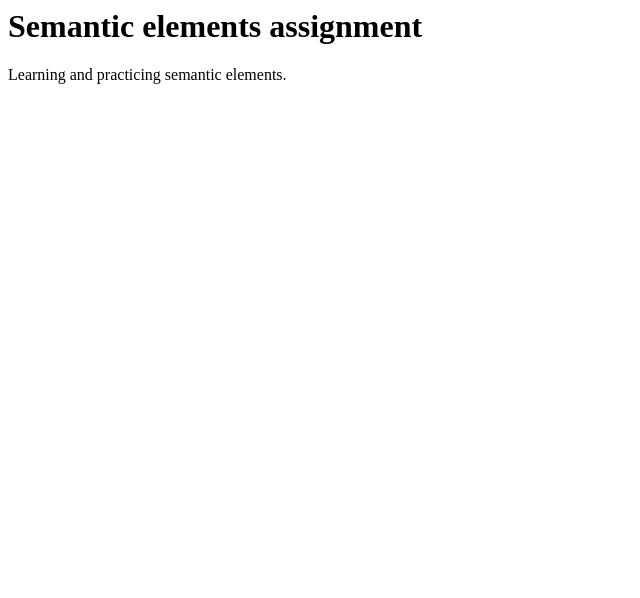
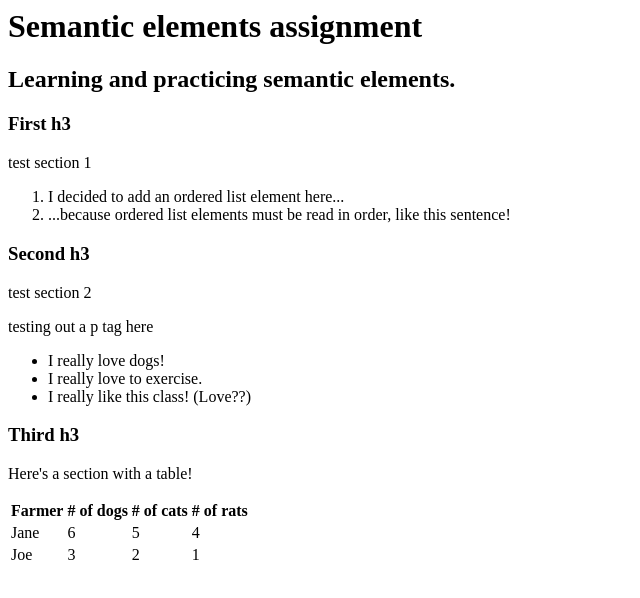
Before and after one commit to CaitRush/semantic-elements, a plain HTML site: page index.html in a window 1280 px wide. Shown: the whole page, without its empty margins (0-640 px from the left). Drawn offline with Linux system fonts and the light colour scheme.

Commit message:
Added table and lists

```diff
--- a/index.html
+++ b/index.html
@@ -6,6 +6,42 @@
   </head>
   <body>
     <h1>Semantic elements assignment</h1>
-    <p>Learning and practicing semantic elements.</p>
-  </body>
+    <h2>Learning and practicing semantic elements.</h2>
+    <h3>First h3</h3>
+      <section>test section 1</section>
+        <ol>
+          <li>I decided to add an ordered list element here...</li>
+          <li>...because ordered list elements must be read in order, like this sentence!</li>
+        </ol>
+    <h3>Second h3</h3>
+        <section>test section 2</section>
+        <p>testing out a p tag here</p>
+        <ul>
+          <li>I really love dogs!</li>
+          <li>I really love to exercise.</li>
+          <li>I really like this class! (Love??)</li>
+        </ul>
+    <h3>Third h3</h3>
+      <section>Here's a section with a table!</section>
+      <p></p>
+      <table>
+        <tr>
+          <th>Farmer</th>
+          <th># of dogs</th>
+          <th># of cats</th>
+          <th># of rats</th>
+        </tr>
+        <tr>
+          <td>Jane</td>
+          <td>6</td>
+          <td>5</td>
+          <td>4</td>
+        </tr>
+        <tr>
+          <td>Joe</td>
+          <td>3</td>
+          <td>2</td>
+          <td>1</td>
+        </tr>
+      </table>
 </html>
```
